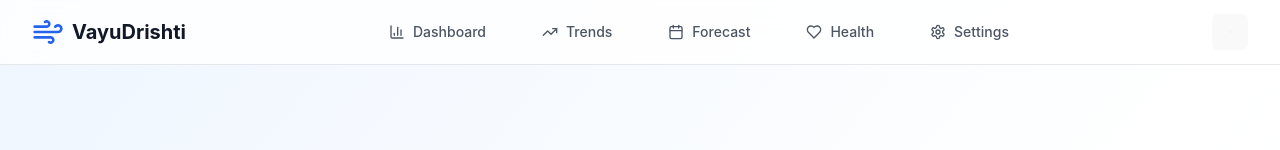
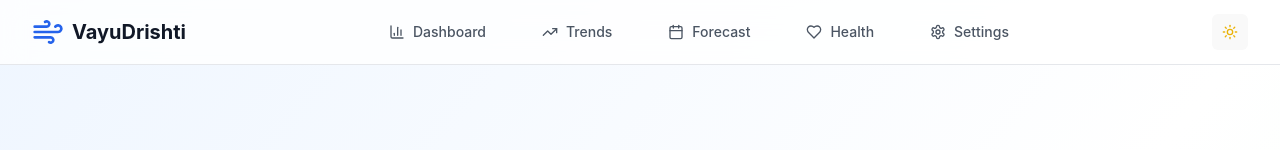
Before and after one commit to Harith-Y/VayuDrishti, a React (Vite) app in the folder client/: page / in a window 1280 px wide. Shown: the top 150 px of the page. Built offline with nearby package versions, Linux system fonts and the light colour scheme.

Commit message:
Update icon styles in Layout component for improved visibility and consistency in dark mode.

```diff
--- a/client/src/components/Layout.tsx
+++ b/client/src/components/Layout.tsx
@@ -79,8 +79,8 @@ export function Layout({ children }: LayoutProps) {
                 onClick={() => setTheme(theme === 'dark' ? 'light' : 'dark')}
                 className="hidden sm:flex"
               >
-                <Sun className="h-4 w-4 rotate-0 scale-100 transition-all dark:-rotate-90 dark:scale-0" />
-                <Moon className="absolute h-4 w-4 rotate-90 scale-0 transition-all dark:rotate-0 dark:scale-100" />
+                <Sun className="absolute h-4 w-4 text-yellow-500 rotate-0 scale-100 transition-all dark:-rotate-90 dark:scale-0" />
+                <Moon className="absolute h-4 w-4 text-gray-800 dark:text-yellow-300 rotate-90 scale-0 transition-all dark:rotate-0 dark:scale-100" />
               </Button>
 
               <Button
```
